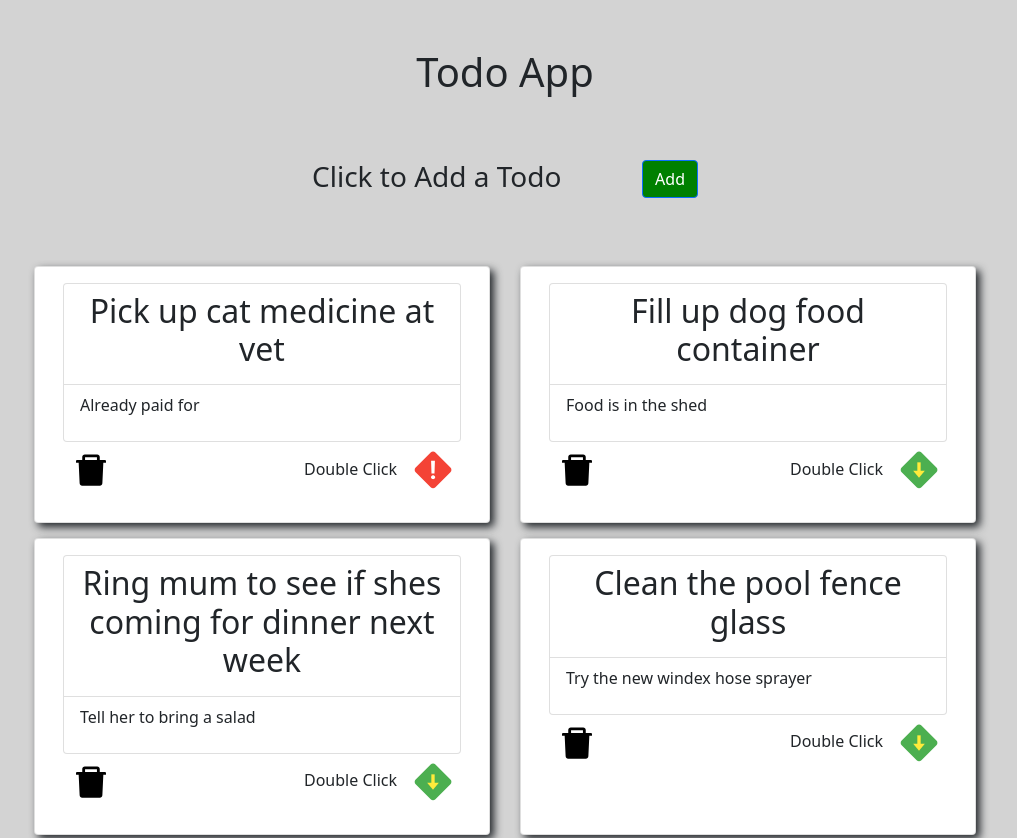
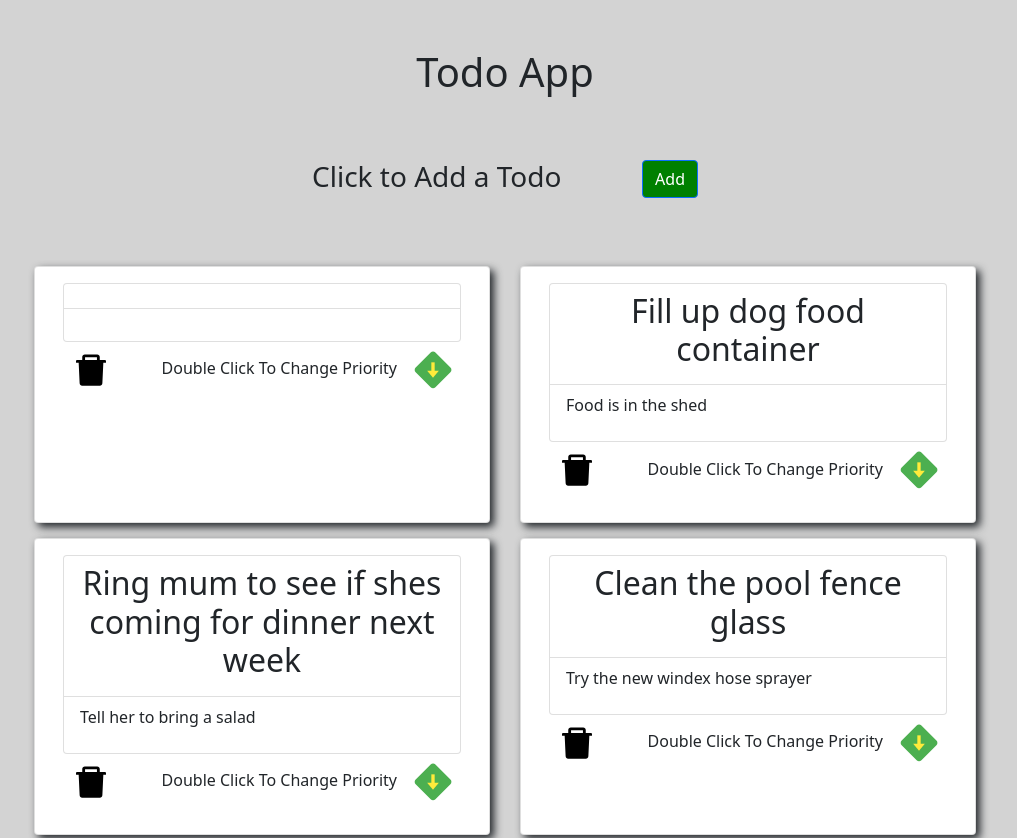
Before and after one commit to Bassy-Teisen/Sebastian-Todo-App, a React (Vite) app: page / in a window 1280 px wide. Shown: the top 838 px of the page, without its empty margins (135-1152 px from the left). Built offline with nearby package versions, Linux system fonts and the light colour scheme; data requests are answered from the project's data file.

Commit message:
changed double click text

```diff
--- a/db.json
+++ b/db.json
@@ -8,11 +8,18 @@
       "trash": true
     },
     {
-      "todotitle": "Pick up cat medicine at vet",
-      "description": "Already paid for",
-      "priority": true,
-      "id": 2,
-      "trash": false
+      "updTodo": {
+        "updTodo": {
+          "todotitle": "Pick up cat medicine at vet",
+          "description": "Already paid for",
+          "priority": false,
+          "id": 2,
+          "trash": false
+        },
+        "id": 2,
+        "priority": true
+      },
+      "id": 2
     },
     {
       "todotitle": "Buy pool salt",
--- a/src/components/Todo.jsx
+++ b/src/components/Todo.jsx
@@ -24,8 +24,8 @@ const Todo = ({todo, sendToTrash,  onToggle }) => {
                     <AiFillDelete size={40} style={{ color: 'black', cursor: 'pointer'}} onClick={() => sendToTrash(todo.id)} />
                     <div>
                         {/* toggles high low priority of todo */}
-                        <h6 className='double'>Double Click</h6>
-                        {todo.priority ? <FcHighPriority size={40} style={{ color: 'red', cursor: 'pointer'} }/>: <FcLowPriority size={40} style={{ color: 'green', cursor: 'pointer'}} /> }
+                        <h6 className='double'>Double Click To Change Priority</h6>
+                        {todo.priority ? <FcHighPriority  size={40} style={{ color: 'red', cursor: 'pointer' } }/>: <FcLowPriority size={40} style={{ color: 'green', cursor: 'pointer'}} /> }
                     </div>
                 </div>
             <p></p>
--- a/src/components/TodoDelete.jsx
+++ b/src/components/TodoDelete.jsx
@@ -21,7 +21,7 @@ const TodoDelete = ({todo, sendBack, onDelete }) => {
                 <TiDeleteOutline size={40} style={{ color: 'red', cursor: 'pointer'}} onClick={() => onDelete(todo.id)} />
                 <div>
                     {/* adds todo pack to list */}
-                    <h6 className='double'>Add To List</h6>
+                    <h6 className='double'>Double Click To Add Back To List</h6>
                     <TiTick size={40} style={{ color: 'green', cursor: 'pointer'}}/>
                 </div>
             </div>
```
